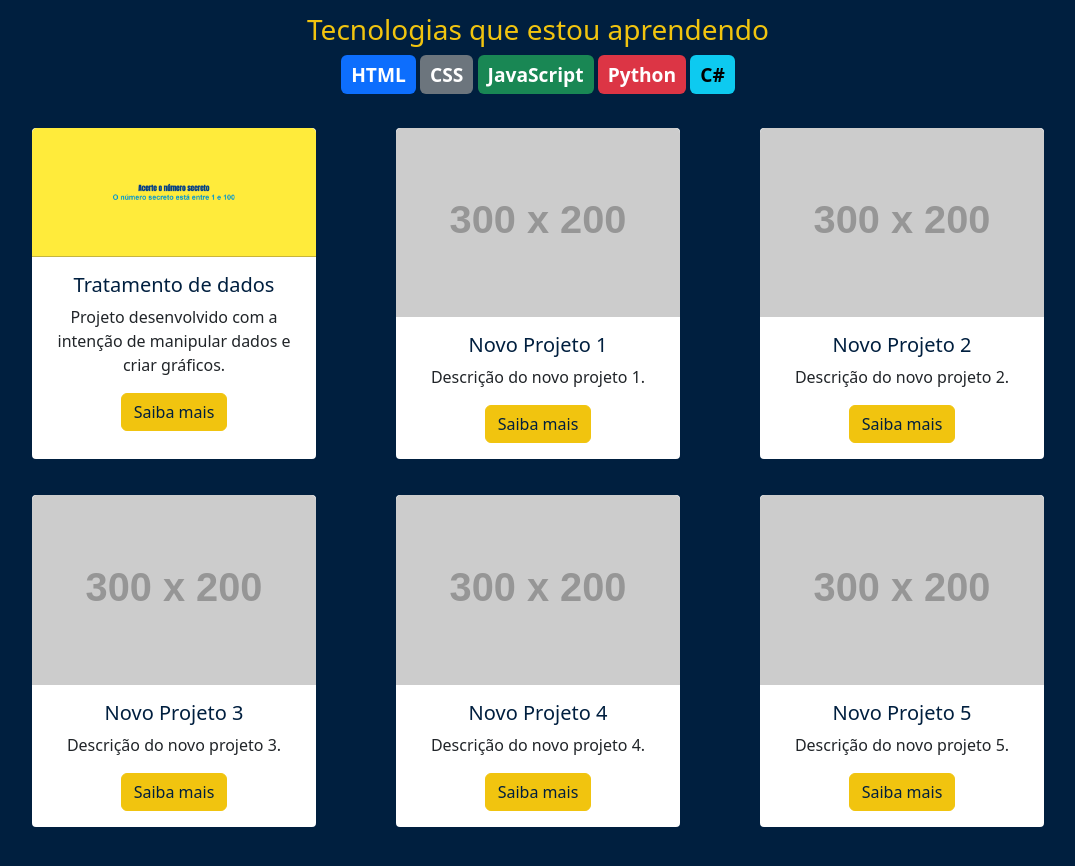
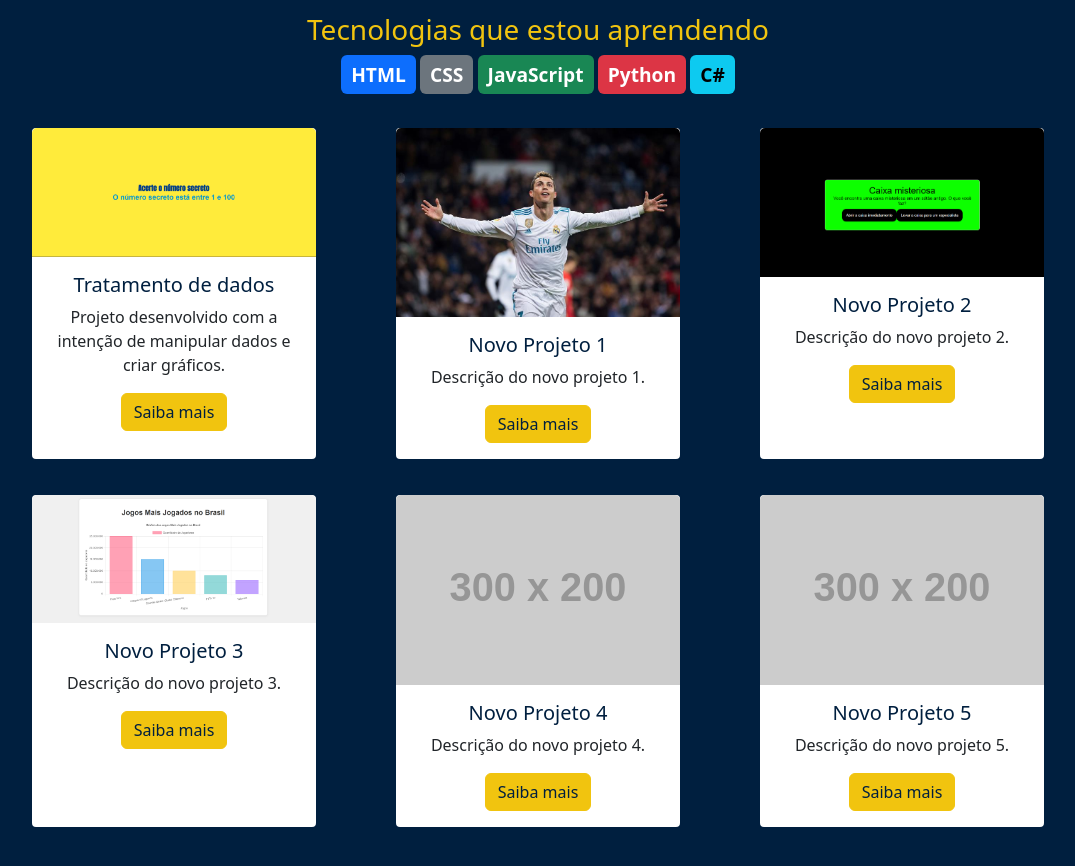
Before and after one commit to cleitindaxj6/henrique-11, a plain HTML site: page index.html in a window 1280 px wide. Shown: the part 382-1248 px from the top of the page, without its empty margins (102-1177 px from the left). Drawn offline with nearby package versions, Linux system fonts and the light colour scheme; placeholder pictures from the web are drawn by us; a web font is replaced by a local one.

Commit message:
Add files via upload

```diff
--- a/index.html
+++ b/index.html
@@ -38,7 +38,7 @@
 
 
         <div class="card m-3" style="width: 18rem;">
-            <img src="https://via.placeholder.com/300x200" class="card-img-top" alt="...">
+            <img src="2.jpg" class="card-img-top" alt="...">
             <div class="card-body">
               <h5 class="card-title">Novo Projeto 1</h5>
               <p class="card-text">Descrição do novo projeto 1.</p>
@@ -48,7 +48,7 @@
 
 
         <div class="card m-3" style="width: 18rem;">
-            <img src="https://via.placeholder.com/300x200" class="card-img-top" alt="...">
+            <img src="3.png" class="card-img-top" alt="...">
             <div class="card-body">
               <h5 class="card-title">Novo Projeto 2</h5>
               <p class="card-text">Descrição do novo projeto 2.</p>
@@ -58,7 +58,7 @@
 
 
         <div class="card m-3" style="width: 18rem;">
-            <img src="https://via.placeholder.com/300x200" class="card-img-top" alt="...">
+            <img src="5.png" class="card-img-top" alt="...">
             <div class="card-body">
               <h5 class="card-title">Novo Projeto 3</h5>
               <p class="card-text">Descrição do novo projeto 3.</p>
```
Also changed, not shown: 1.png (added), 3.png (added), 5.png (added).
